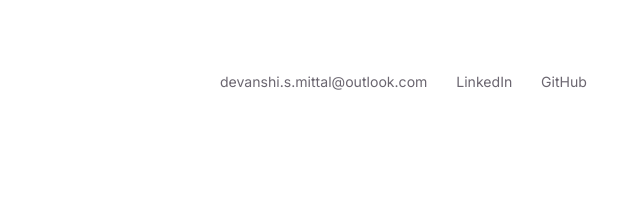
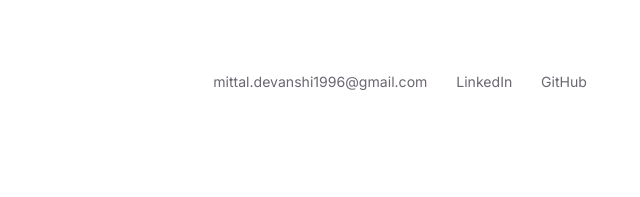
Before and after one commit to mittaldevanshi/mittaldevanshi.github.io, a plain HTML site: page index.html in a window 1280 px wide. Shown: the part 5169-5366 px from the top of the page, 541-1181 px from the left. Drawn offline with Linux system fonts and the light colour scheme.

Commit message:
Use Gmail address
Co-Authored-By: Claude Opus 5.5 <noreply@anthropic.com>

```diff
--- a/index.html
+++ b/index.html
@@ -233,7 +233,7 @@
     <div class="nav-right">
       <a href="https://docs.google.com/document/d/1_Tlq8Eb-tht7Ve4nV_0KYwNFPildh99BxteAXHPXdvI/edit?tab=t.0" target="_blank">Resume</a>
       <a class="nav-linkedin" href="https://linkedin.com/in/mittaldevanshi" target="_blank">LinkedIn</a>
-      <a class="nav-cta" href="mailto:devanshi.s.mittal@outlook.com">Say hi</a>
+      <a class="nav-cta" href="mailto:mittal.devanshi1996@gmail.com">Say hi</a>
     </div>
   </div>
 </nav>
@@ -533,7 +533,7 @@
         <div class="footer-sub">San Francisco, CA</div>
       </div>
       <div class="footer-links">
-        <a href="mailto:devanshi.s.mittal@outlook.com">devanshi.s.mittal@outlook.com</a>
+        <a href="mailto:mittal.devanshi1996@gmail.com">mittal.devanshi1996@gmail.com</a>
         <a href="https://linkedin.com/in/mittaldevanshi" target="_blank">LinkedIn</a>
         <a href="https://github.com/mittaldevanshi" target="_blank">GitHub</a>
       </div>
```
